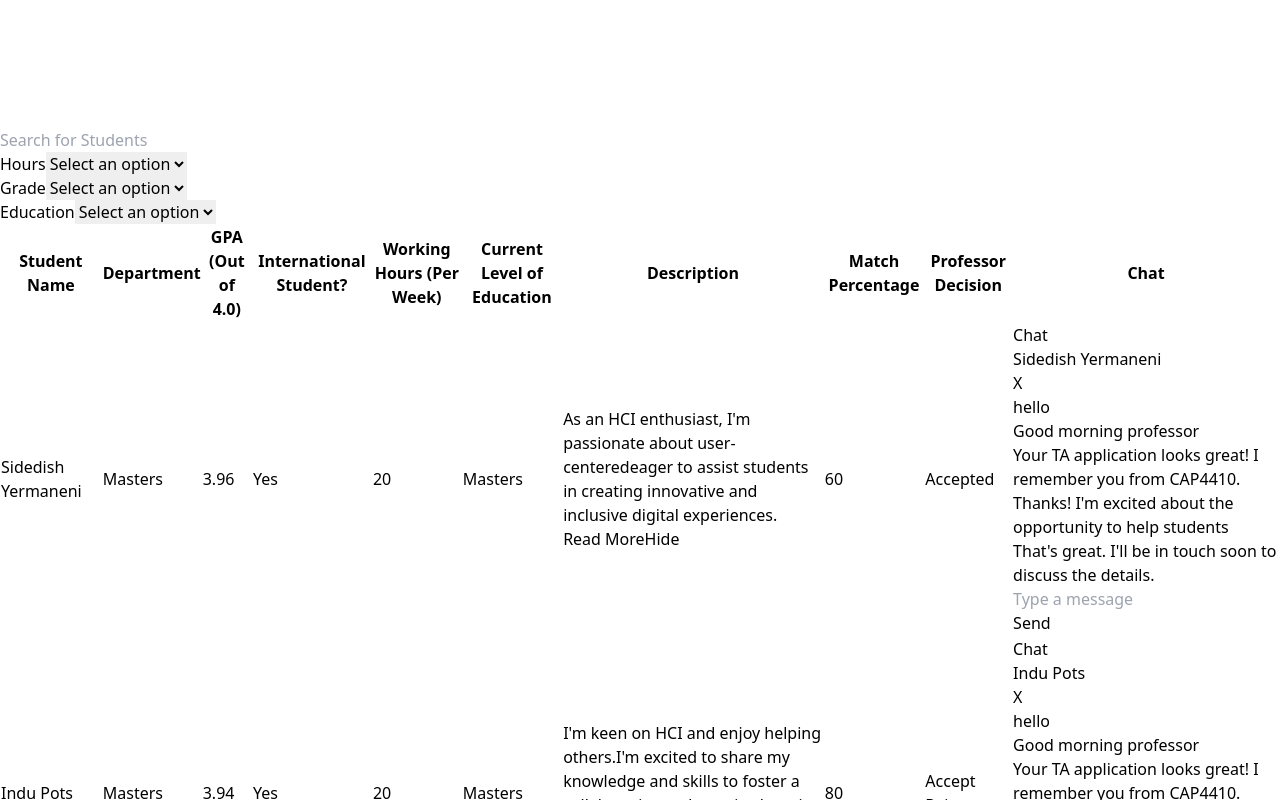
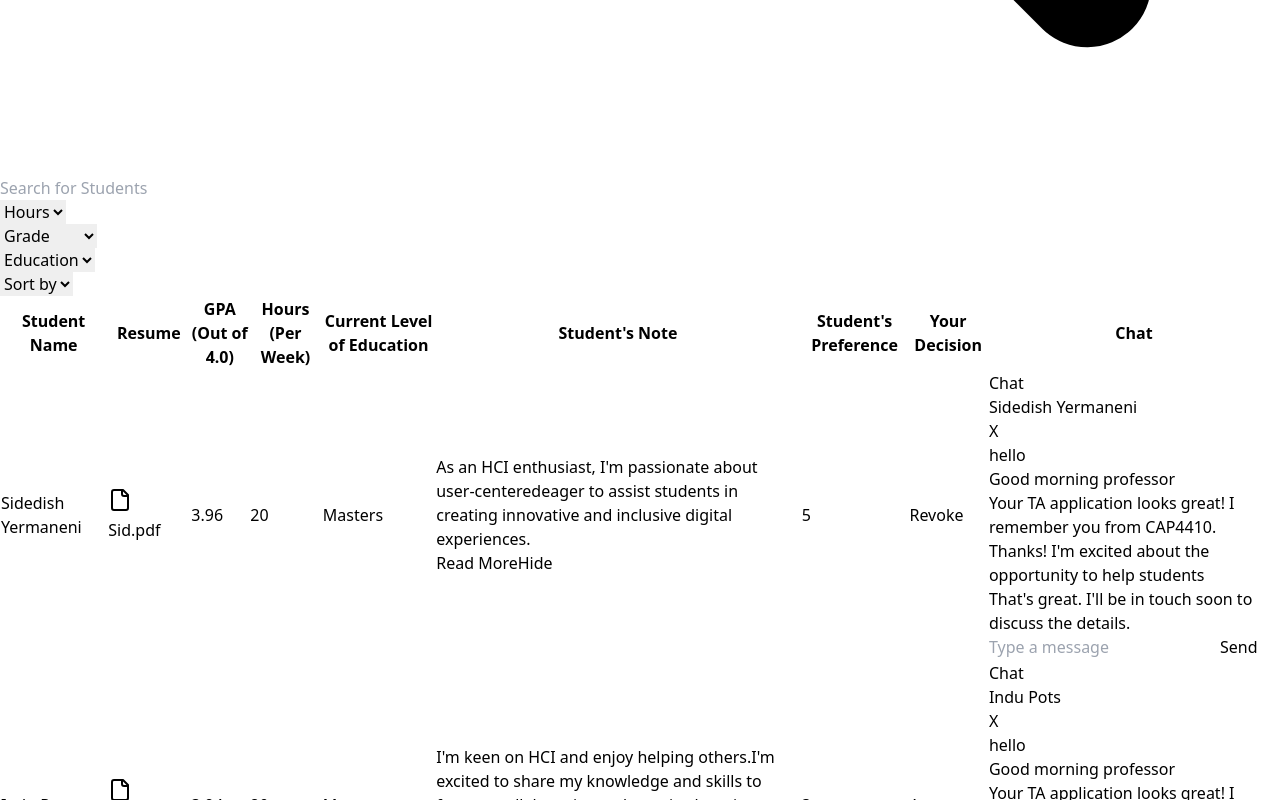
Before and after one commit to Siddhesh-yerramneni/HCI_project, a React (Vite) app in the folder frontend/: page /pc in a window 1280 px wide. Shown: the part 2000-2800 px from the top of the page. Built offline with nearby package versions, Linux system fonts and the light colour scheme.

Commit message:
Changes made  to ProfessorCourse

```diff
--- a/frontend/package.json
+++ b/frontend/package.json
@@ -10,6 +10,7 @@
     "preview": "vite preview"
   },
   "dependencies": {
+    "lucide-react": "^0.454.0",
     "react": "^18.3.1",
     "react-dom": "^18.3.1",
     "react-router-dom": "^6.27.0"
--- a/frontend/src/pages/ProfessorCourse.jsx
+++ b/frontend/src/pages/ProfessorCourse.jsx
@@ -1,7 +1,7 @@
 import React, { useState, useEffect, useRef } from "react";
 import { Link } from "react-router-dom";
 import { FaArrowLeft, FaArrowRight } from "react-icons/fa"; // Import icons
-
+import { File, Download, ExternalLink } from 'lucide-react';
 export default function ProfessorCourse() {
   function handleChange() {
     return;
@@ -104,13 +104,15 @@ export default function ProfessorCourse() {
 
       <section>
 
-      <div class="bg-blue-100 border-t border-b border-green-700 text-green-700 px-4 py-3 hidden" role="alert">
-            <p class="font-bold text-lg text-center">Admin has been notified that you've chosen "Sidesh Yermaneni" as a suitable candidate</p>
+      <div className="bg-blue-100 border-t border-b border-green-700 text-green-700 px-4 py-3 hidden" role="alert">
+            <p className="font-bold text-lg text-center">Notification Sent</p>
+            <p className="font text-md text-center">Admin has been notified that you've chosen "Sidesh Yermaneni" as a suitable candidate</p>
 
       </div>
 
-      <div class="bg-blue-100 border-t border-b border-green-700 text-red-700 px-4 py-3" role="alert">
-            <p class="font-bold text-lg text-center">Admin has been notified that you've rejected "Indu Pots"</p>
+      <div className="bg-blue-100 border-t border-b border-green-700 text-green-700 px-4 py-3" role="alert">
+      <p className="font-bold text-lg text-center">Notification Sent</p>
+            <p className="font text-md text-center">Admin has been notified that you've selected  "Sidedish Yermaneni" as a suitable candidate</p>
 
       </div>
 
@@ -170,14 +172,10 @@ export default function ProfessorCourse() {
             </div>
           </div>
 
-          <div className="col-start-6 col-span-1 ml-5">
+
+            <div className="col-start-5 col-span-1 ml-5 mt-7">
               <div className="max-w-sm overflow-hidden rounded shadow-lg">
-              <label
-                htmlFor="countries"
-                className="mb-2 block text-md font-medium text-gray-900 dark:text-black text-center"
-              >
-                Hours
-              </label>
+
 
                 <select
                   defaultValue={"DEFAULT"}
@@ -185,7 +183,7 @@ export default function ProfessorCourse() {
                   className="block w-full rounded-lg border border-black bg-black p-2.5 text-sm text-black focus:border-blue-500 focus:ring-blue-500 dark:border-black dark:bg-black dark:text-white dark:placeholder-white dark:focus:border-blue-500 dark:focus:ring-blue-500"
                 >
                   <option value="DEFAULT" disabled>
-                  Select an option
+                    Hours
                   </option>
                   <option value="AD">20+</option>
                   <option value="BS">15-20</option>
@@ -195,14 +193,9 @@ export default function ProfessorCourse() {
               </div>
             </div>
 
-          <div className="col-start-7 col-span-1 ml-5">
+            <div className="col-start-6 col-span-1 ml-5 mt-7">
               <div className="max-w-sm overflow-hidden rounded shadow-lg">
-              <label
-                htmlFor="countries"
-                className="mb-2 block text-md font-medium text-gray-900 dark:text-black text-center"
-              >
-                Grade
-              </label>
+
 
                 <select
                   defaultValue={"DEFAULT"}
@@ -210,7 +203,7 @@ export default function ProfessorCourse() {
                   className="block w-full rounded-lg border border-black  bg-black p-2.5 text-sm text-black  focus:border-blue-500 focus:ring-blue-500 dark:border-black  dark:bg-black  dark:text-white dark:placeholder-white  dark:focus:border-blue-500 dark:focus:ring-blue-500"
                 >
                   <option value="DEFAULT" disabled>
-                  Select an option
+                    Grade
                   </option>
                   <option value="AD">3.70 - 4.0</option>
                   <option value="BS">3.30 - 3.69</option>
@@ -220,14 +213,9 @@ export default function ProfessorCourse() {
               </div>
             </div>
 
-          <div className="col-start-8 col-span-1 ml-5">
+            <div className="col-start-7 col-span-1 ml-5 mt-7">
               <div className="max-w-sm overflow-hidden rounded shadow-lg">
-              <label
-                htmlFor="countries"
-                className="mb-2 block text-md font-medium text-gray-900 dark:text-black text-center"
-              >
-                Education
-              </label>
+
 
                 <select
                   defaultValue={"DEFAULT"}
@@ -235,11 +223,26 @@ export default function ProfessorCourse() {
                   className="block w-full rounded-lg border border-black  bg-black p-2.5 text-sm text-black  focus:border-blue-500 focus:ring-blue-500 dark:border-black  dark:bg-black  dark:text-white dark:placeholder-white  dark:focus:border-blue-500 dark:focus:ring-blue-500"
                 >
                   <option value="DEFAULT" disabled>
-                  Select an option
+                    Education
                   </option>
 
                   <option value="BS">Masters</option>
                   <option value="FR">Phd</option>
+                </select>
+              </div>
+            </div>
+
+
+
+            <div className="col-start-8 col-span-1 ml-5 mt-7">
+              <div className="max-w-sm overflow-hidden rounded shadow-lg">
+
+                  <select id="sort-time" className="p-2 w-full border border-gray-300 rounded-lg bg-black text-white">
+                  <option value="DEFAULT">
+                    Sort by
+                  </option>
+                    <option value="time">Recent</option>
+                    <option value="course">Oldest</option>
                   </select>
                 </div>
                 </div>
@@ -250,28 +253,26 @@ export default function ProfessorCourse() {
             <thead className="bg-slate-400 font-semibold text-xl">
               <tr>
                 <th className="border border-slate-300 p-2">Student Name</th>
-                <th className="border border-slate-300 p-2">Department</th>
+                <th className="border border-slate-300 p-2">Resume</th>
                 <th className="border border-slate-300 p-2">
                   GPA (Out of 4.0)
                 </th>
+
                 <th className="border border-slate-300 p-2">
-                  International Student?
-                </th>
-                <th className="border border-slate-300 p-2">
-                  Working Hours (Per Week)
+                  Hours (Per Week)
                 </th>
                 <th className="border border-slate-300 p-2">
                   Current Level of Education
                 </th>
 
-                <th className="border border-slate-300 p-2">Description</th>
+                <th className="border border-slate-300 p-2">Student's Note</th>
 
                 <th className="border border-slate-300 p-2">
-                  Match Percentage
+                  Student's Preference
                 </th>
 
                 <th className="border border-slate-300 p-2">
-                  Professor Decision
+                  Your Decision
                 </th>
                 <th className="border border-slate-300 p-2">Chat</th>
               </tr>
@@ -282,11 +283,34 @@ export default function ProfessorCourse() {
                 <td className="text-center border border-slate-500 p-2">
                   Sidedish Yermaneni
                 </td>
-                <td className="border border-slate-500 p-2">Masters</td>
+                <td className="border border-slate-500 p-2">
+
+                  <div className="ml-1 max-w-xl p-1 bg-white rounded-lg border border-gray-200 shadow-sm">
+                      <div className="flex items-center space-x-4">
+                        <button className="p-2 bg-blue-50 rounded-lg">
+                          <File className="w-5 h-5 text-black" />
+                        </button>
+
+                        <div className="flex-1 min-w-0">
+                          <div className="flex">
+                            <button className="text-lg font-medium text-gray-900 truncate">
+                              Sid.pdf
+                            </button>
+
+                          </div>
+
+
+                        </div>
+                      </div>
+
+
+                    </div>
+
+
+                </td>
                 {/* Grade Input */}
                 <td className="border border-slate-500 p-2">3.96</td>
-                {/* Internation Student*/}
-                <td className="border border-slate-500 p-2">Yes</td>
+
 
                 {/* Working Hours*/}
                 <td className="border border-slate-500 p-2">20</td>
@@ -323,7 +347,7 @@ export default function ProfessorCourse() {
                 {/* Actions */}
 
                 <td className="border border-slate-500 p-2">
-                  <h1 className="text-lg">60</h1>
+                  <h1 className="text-lg">5</h1>
                 </td>
 
                 <td className="border border-slate-500 p-2">
@@ -333,9 +357,9 @@ export default function ProfessorCourse() {
                   >
                     <button
                       type="button"
-                      className=" ml-3 focus:outline-none text-white bg-green-700 hover:bg-green-800 focus:ring-4 focus:ring-green-300 font-medium rounded-lg text-sm px-5 py-2.5 me-2 mb-2 dark:bg-green-600 dark:hover:bg-green-700 dark:focus:ring-green-800 content-center"
+                      className=" ml-3 focus:outline-none text-white bg-red-700 hover:bg-red-800 focus:ring-4 focus:ring-red-300 font-medium rounded-lg text-sm px-5 py-2.5 me-2 mb-2 dark:bg-red-600 dark:hover:bg-red-700 dark:focus:ring-red-800 content-center"
                     >
-                      Accepted
+                      Revoke
                     </button>
                   </div>
                 </td>
@@ -420,11 +444,33 @@ export default function ProfessorCourse() {
                 <td className="text-center border border-slate-500 p-2">
                   Indu Pots
                 </td>
-                <td className="border border-slate-500 p-2">Masters</td>
+                <td className="border border-slate-500 p-2">
+
+                  <div className="ml-1 max-w-xl p-1 bg-white rounded-lg border border-gray-200 shadow-sm">
+                        <div className="flex items-center space-x-4">
+                          <button className="p-2 bg-blue-50 rounded-lg">
+                            <File className="w-5 h-5 text-black" />
+                          </button>
+
+                          <div className="flex-1 min-w-0">
+                            <div className="flex">
+                              <button className="text-lg font-medium text-gray-900 truncate">
+                                Indu.pdf
+                              </button>
+
+                            </div>
+
+
+                          </div>
+                        </div>
+
+
+                      </div>
+
+                </td>
                 {/* Grade Input */}
                 <td className="border border-slate-500 p-2">3.94</td>
-                {/* Internation Student*/}
-                <td className="border border-slate-500 p-2">Yes</td>
+
 
                 {/* Working Hours*/}
                 <td className="border border-slate-500 p-2">20</td>
@@ -461,9 +507,9 @@ export default function ProfessorCourse() {
                 {/* Match Percentage (%) */}
 
                 <td className="border border-slate-500 p-2">
-                  <h1 className="text-lg">80</h1>
+                  <h1 className="text-lg">3</h1>
                 </td>
-
+                {/**
                 <td className="border border-slate-500">
                   <div className="p-2 flex">
                     <div className="w-1/2 flex">
@@ -482,6 +528,23 @@ export default function ProfessorCourse() {
                     </div>
                   </div>
                 </td>
+                */}
+
+                <td className="border border-slate-500 p-2">
+                  <div
+                    className="inline-flex rounded-md shadow-sm"
+                    role="group"
+                  >
+                    <button
+                      type="button"
+                      className=" ml-3 focus:outline-none text-white bg-green-700 hover:bg-green-800 focus:ring-4 focus:ring-green-300 font-medium rounded-lg text-sm px-5 py-2.5 me-2 mb-2 dark:bg-green-600 dark:hover:bg-green-700 dark:focus:ring-green-800 content-center"
+                    >
+                      Accept
+                    </button>
+                  </div>
+                </td>
+
+
 
                 <td className="border border-slate-500 p-2">
                   <div className="">
@@ -566,11 +629,34 @@ export default function ProfessorCourse() {
                 <td className="text-center border border-slate-500 p-2">
                   Mohammad Samba
                 </td>
-                <td className="border border-slate-500 p-2">Masters</td>
+                <td className="border border-slate-500 p-2">
+
+                    <div className="ml-1 max-w-xl p-1 bg-white rounded-lg border border-gray-200 shadow-sm">
+                        <div className="flex items-center space-x-4">
+                          <button className="p-2 bg-blue-50 rounded-lg">
+                            <File className="w-5 h-5 text-black" />
+                          </button>
+
+                          <div className="flex-1 min-w-0">
+                            <div className="flex">
+                              <button className="text-lg font-medium text-gray-900 truncate">
+                                Samba.pdf
+                              </button>
+
+                            </div>
+
+
+                          </div>
+                        </div>
+
+
+                      </div>
+
+                </td>
                 {/* Grade Input */}
                 <td className="border border-slate-500 p-2">3.81</td>
-                {/* Internation Student*/}
-                <td className="border border-slate-500 p-2">Yes</td>
+
+
 
                 {/* Working Hours*/}
                 <td className="border border-slate-500 p-2">25</td>
@@ -607,11 +693,11 @@ export default function ProfessorCourse() {
                 {/* Description */}
 
                 <td className="border border-slate-500 p-2">
-                  <h1 className="text-lg">80</h1>
+                  <h1 className="text-lg">4</h1>
                 </td>
 
                 {/* Professor Decision */}
-
+                {/*
                 <td className="border border-slate-500">
                   <div className="p-2 flex">
                     <div className="w-1/2 flex">
@@ -628,6 +714,21 @@ export default function ProfessorCourse() {
                         Reject
                       </button>
                     </div>
+                  </div>
+                </td>
+                */}
+
+                <td className="border border-slate-500 p-2">
+                  <div
+                    className="inline-flex rounded-md shadow-sm"
+                    role="group"
+                  >
+                    <button
+                      type="button"
+                      className=" ml-3 focus:outline-none text-white bg-green-700 hover:bg-green-800 focus:ring-4 focus:ring-green-300 font-medium rounded-lg text-sm px-5 py-2.5 me-2 mb-2 dark:bg-green-600 dark:hover:bg-green-700 dark:focus:ring-green-800 content-center"
+                    >
+                      Accept
+                    </button>
                   </div>
                 </td>
 
@@ -649,7 +750,7 @@ export default function ProfessorCourse() {
                     }`}
                   >
                     <div className="bg-white shadow-md rounded-lg max-w-lg w-full">
-                      <div className="p-4 border-b bg-blue-500 text-white rounded-t-lg flex justify-between items-center">
+                      <div className="p-4 border-b bg-black text-white rounded-t-lg flex justify-between items-center">
                         <p className="text-lg font-semibold">Mohammad Samba</p>
                         <button
                           onClick={() => setIsOpen(false)}
@@ -673,7 +774,7 @@ export default function ProfessorCourse() {
                             <p
                               className={`${
                                 message.type === "user"
-                                  ? "bg-blue-500 text-white"
+                                  ? "bg-black text-white"
                                   : "bg-gray-200 text-black"
                               } rounded-lg py-2 px-4 inline-block`}
                             >
@@ -694,7 +795,7 @@ export default function ProfessorCourse() {
                         />
                         <button
                           onClick={handleSendMessage}
-                          className="bg-blue-500 text-white px-4 py-2 rounded-r-md hover:bg-blue-600 transition duration-300"
+                          className="bg-black text-white px-4 py-2 rounded-r-md hover:bg-black transition duration-300"
                         >
                           Send
                         </button>
```
Also changed, not shown: 1 other file (tests, documents, lock files or other folders). Lines whose indentation alone changed are shown as unchanged.
